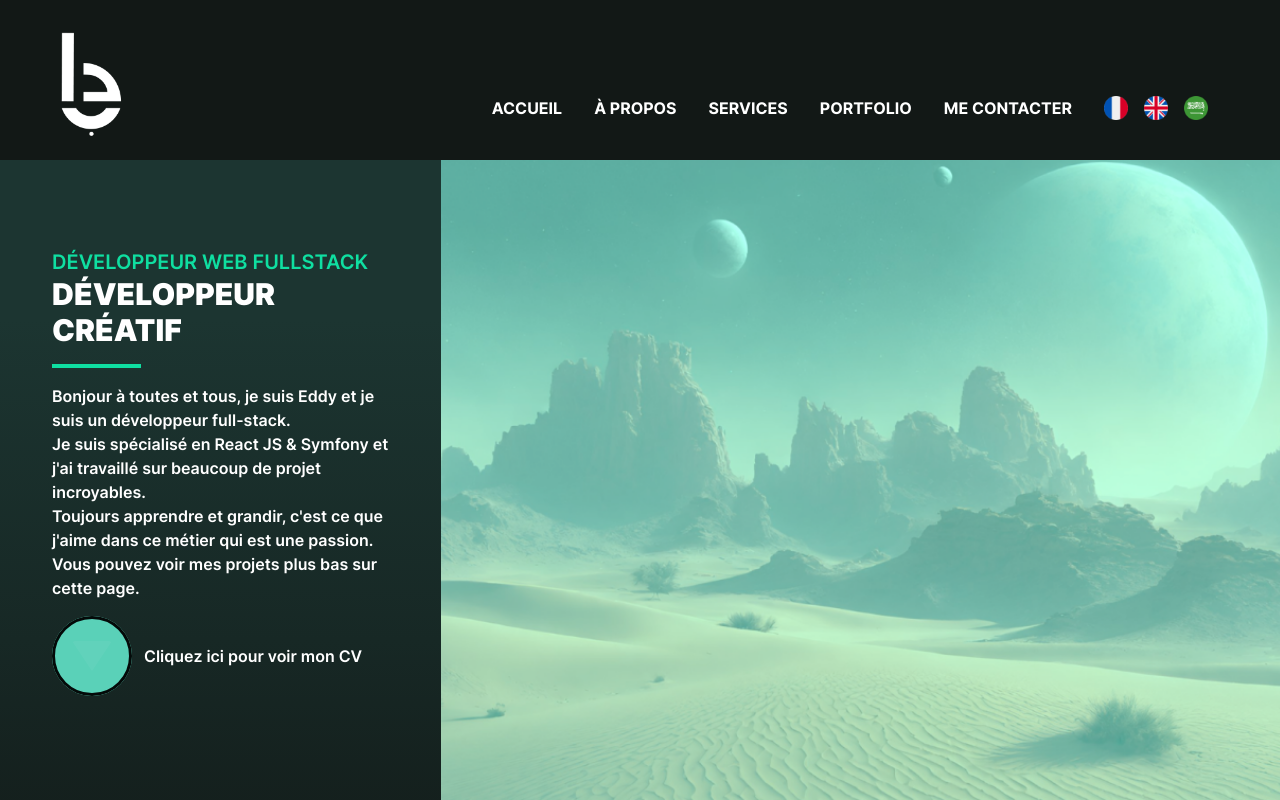
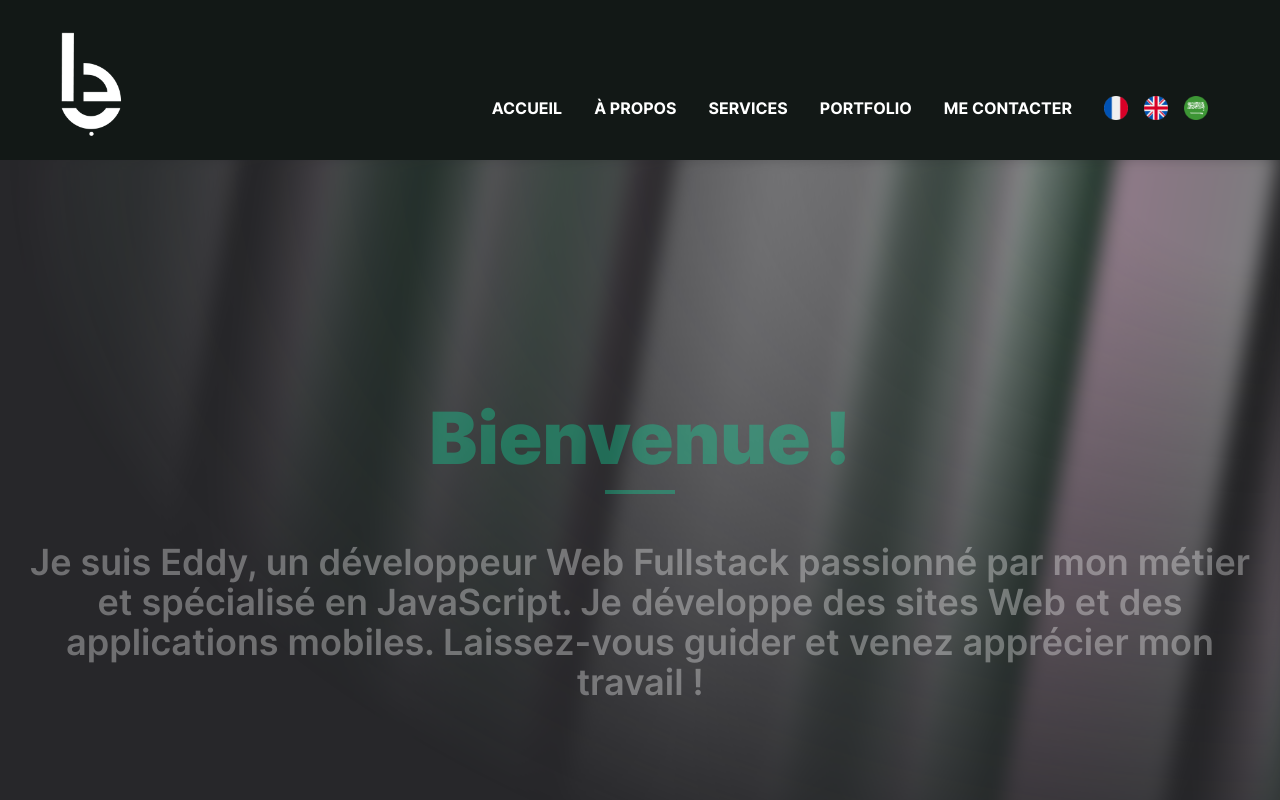
Before and after one commit to EddyBough/portfolioproject, a React (Vite) app: page / in a window 1280 px wide. Shown: the top 800 px of the page. Built offline with nearby package versions, Linux system fonts and the light colour scheme.

Commit message:
component AuroraBackgroundDemo designed and integrated in Presentation component

```diff
--- /dev/null
+++ b/src/assets/styles/aurorabackgrounddemo.scss
@@ -0,0 +1,8 @@
+.aurora-presentation {
+  h1 {
+    font-family: "black";
+  }
+  p {
+    font-family: "semibold";
+  }
+}
--- a/src/assets/styles/main.scss
+++ b/src/assets/styles/main.scss
@@ -2,15 +2,9 @@
 @tailwind components;
 @tailwind utilities;
 
-
 @font-face {
   font-family: "inter-bold";
   src: url(/font/Inter-Bold.ttf);
-}
-
-@font-face {
-  font-family: "semi-bold";
-  src: url(/font/Inter-SemiBold.ttf);
 }
 
 @font-face {
@@ -23,17 +17,17 @@
   src: url(/font/Inter-SemiBold.ttf);
 }
 
-
 * {
   padding: 0%;
   margin: 0%;
 }
 
 @import url("navmenu.scss");
-  @import url("presentation.scss");
+
 @import url("skills.scss");
 @import url("services.scss");
 @import url("about.scss");
 @import url("creation.scss");
 @import url("contact.scss");
 @import url("footer.scss");
+@import url("aurorabackgrounddemo.scss");
--- a/src/assets/styles/presentation.scss
+++ /dev/null
@@ -1,62 +0,0 @@
-.presentation{
-background: rgba(18,24,22,1);
-background: linear-gradient(90deg,rgba(18,24,22,1) 0%, rgba(23,40,37,1) 40%, rgba(28,53,49,1) 80%);
-background: -webkit-linear-gradient(90deg,rgba(18,24,22,1) 0%, rgba(23,40,37,1) 40%, rgba(28,53,49,1) 80%);
-background: -moz-linear-gradient(90deg,rgba(18,24,22,1) 0%, rgba(23,40,37,1) 40%, rgba(28,53,49,1) 80%);
-
-
-.custom-hr{
-    border-color: #0fdfa1;
-}
-h2{
-    color: #0fdfa1;
-    font-family: "semi-bold";
-}
-h3{
-    font-family: "black";
-}
-p{
-    font-family: "semibold";
-}
-.custom-button{
-  background-color:#5BD1B9;
-}
-
-.micro {
-  position: relative;
-  overflow: hidden;
-}
-
-
-
-.micro:before,
-.micro:after {
-  position: absolute;
-  content: "";
-  top: 0;
-  right: 0;
-  bottom: 0;
-  left: 0;
-  border: solid 3px;
-  background-color: #5BD1B9;
-  border-radius: 100%;
-  z-index: 1;
-}
-
-.micro:before {
-  animation: ripple 2s linear infinite;
-}
-
-.micro:after {
-  animation: ripple 2s  linear infinite;
-}
-
-@keyframes ripple {
-  to {
-    transform: scale(1);
-    opacity: 0;
-  }
-}
-
-
-}
--- /dev/null
+++ b/src/components/AuroraBackgroundDemo.jsx
@@ -0,0 +1,34 @@
+"use client";
+import { motion } from "framer-motion";
+import React from "react";
+import { AuroraBackground } from "../components/aurora-background";
+import { FormattedMessage } from "react-intl";
+
+export function AuroraBackgroundDemo() {
+  return (
+    <AuroraBackground className="aurora-presentation">
+      <motion.div
+        initial={{ opacity: 0.0, y: 40 }}
+        whileInView={{ opacity: 1, y: 0 }}
+        transition={{
+          delay: 0.3,
+          duration: 0.8,
+          ease: "easeInOut",
+        }}
+        className="relative flex flex-col gap-4 items-center justify-center px-4"
+      >
+        <div className="text-3xl md:text-7xl font-bold text-[#0fdfa15b] text-outline-black text-center">
+          <h1>
+            <FormattedMessage id="welcome" />
+          </h1>
+          <hr className="custom-hr border-[#0fdfa15b] border-t-2 border-b-2 text-center md:w-1/6 w-1/3 my-4 mx-auto" />
+        </div>
+        <div className="text-center font-light text-[#ffffff56] items-center text-base md:text-4xl py-4">
+          <p>
+            <FormattedMessage id="descriptionOne" />
+          </p>
+        </div>
+      </motion.div>
+    </AuroraBackground>
+  );
+}
--- a/src/components/Presentation.jsx
+++ b/src/components/Presentation.jsx
@@ -1,43 +1,10 @@
-import { FormattedMessage } from 'react-intl';
+import { FormattedMessage } from "react-intl";
+import { AuroraBackgroundDemo } from "./AuroraBackgroundDemo";
 
 const Presentation = () => {
   return (
-    <div id="presentationSection" className="presentation flex flex-col md:flex-row">
-      {/* Div de gauche */}
-      <div className="  p-8 md:w-1/2 md:h-auto">
-        <div className="text-center md:text-left md:ml-5 md:mt-14">
-          <h2 className="md:text-xl font-bold"><FormattedMessage id="creativeDeveloperFullstack" /></h2>
-          <h3 className="text-2xl text-white md:text-3xl font-extrabold">
-            <FormattedMessage id="creativeDeveloper" />
-          </h3>
-          <hr className="custom-hr border-t-2 border-b-2 text-center md:w-1/4 w-1/3 my-4 mx-auto md:mx-0" />
-          <div className="mb-4 text-white text-s md:h-auto">
-          <p><FormattedMessage id="introPart1" /></p>
-          <p><FormattedMessage id="introPart2" /></p>
-          <p><FormattedMessage id="introPart3" /></p>
-          <p><FormattedMessage id="introPart4" /></p>
-          </div>
-          <div className="flex justify-center md:justify-start">
-          <a href="/img/CV.pdf" target="_blank" rel="noopener noreferrer">
-            <div className="w-20 h-20 relative">
-  <div className="custom-button absolute w-full h-full rounded-full micro"></div>
-  <div className="absolute top-1/2 left-1/2 transform -translate-x-1/2 -translate-y-1/2">
-    <div className="w-0 h-0 border-l-[20px] border-l-transparent border-t-[30px] border-t-white-500 border-r-[20px] border-r-transparent rounded"></div>
-  </div>
-</div></a>
-<p className="text-white m-3 mt-7"><FormattedMessage id="clickHereToSeeCV"/></p>
-          </div>
-        </div>
-      </div>
-
-      {/* Div de droite */}
-      <div className="w-full md:w-full">
-        <img
-          className="h-60 w-full md:w-full object-cover md:h-screen"
-          src="/img/image11.png"
-          alt="Image"
-        />
-      </div>
+    <div id="presentationSection">
+      <AuroraBackgroundDemo />
     </div>
   );
 };
--- /dev/null
+++ b/src/components/aurora-background.tsx
@@ -0,0 +1,53 @@
+"use client";
+import { cn } from "../../utils/cn";
+import React, { ReactNode } from "react";
+
+interface AuroraBackgroundProps extends React.HTMLProps<HTMLDivElement> {
+  children: ReactNode;
+  showRadialGradient?: boolean;
+}
+
+export const AuroraBackground = ({
+  className,
+  children,
+  showRadialGradient = true,
+  ...props
+}: AuroraBackgroundProps) => {
+  return (
+    <main className="aurora-effect">
+      <div
+        className={cn(
+          "relative flex flex-col h-[100vh] items-center justify-center bg-zinc-800 dark:bg-zinc-600 text-slate-950 transition-bg",
+          className
+        )}
+        {...props}
+      >
+        <div className="absolute inset-0 overflow-hidden">
+          <div
+            className={cn(
+              `
+            [--white-gradient:repeating-linear-gradient(100deg,var(--black)_0%,var(--white)_7%,var(--transparent)_10%,var(--transparent)_12%,var(--white)_16%)]
+            [--dark-gradient:repeating-linear-gradient(100deg,var(--black)_0%,var(--black)_7%,var(--transparent)_10%,var(--transparent)_12%,var(--black)_16%)]
+            [--aurora:repeating-linear-gradient(100deg,var(--green-950)_10%,var(--green-950)_15%,var(--green-900)_20%,var(--green-950)_25%,var(--green-900)_30%)]
+            [background-image:var(--white-gradient),var(--aurora)]
+            dark:[background-image:var(--dark-gradient),var(--aurora)]
+            [background-size:300%,_200%]
+            [background-position:50%_50%,50%_50%]
+            filter blur-[10px] invert dark:invert-0
+            after:content-[""] after:absolute after:inset-0 after:[background-image:var(--white-gradient),var(--aurora)]
+            after:dark:[background-image:var(--dark-gradient),var(--aurora)]
+            after:[background-size:200%,_100%]
+            after:animate-aurora after:[background-attachment:fixed] after:mix-blend-difference
+            pointer-events-none
+            absolute -inset-[10px] opacity-50 will-change-transform`,
+
+              showRadialGradient &&
+                `[mask-image:radial-gradient(ellipse_at_100%_0%,black_10%,var(--transparent)_70%)]`
+            )}
+          ></div>
+        </div>
+        {children}
+      </div>
+    </main>
+  );
+};
--- a/tailwind.config.js
+++ b/tailwind.config.js
@@ -1,14 +1,21 @@
-// Utilise la syntaxe ESM avec import et export
-import withMT from "@material-tailwind/react/utils/withMT";
+const {
+  default: flattenColorPalette,
+} = require("tailwindcss/lib/util/flattenColorPalette");
 
-export default withMT({
-  content: ["./index.html", "./src/**/*.{vue,js,ts,jsx,tsx}"],
+module.exports = {
+  content: ["./src/**/*.{ts,tsx,jsx,js}"],
+  darkMode: "class",
   theme: {
     extend: {
       animation: {
+        aurora: "aurora 60s linear infinite",
         "meteor-effect": "meteor 5s linear infinite",
       },
       keyframes: {
+        aurora: {
+          from: { backgroundPosition: "50% 50%, 50% 50%" },
+          to: { backgroundPosition: "350% 50%, 350% 50%" },
+        },
         meteor: {
           "0%": { transform: "rotate(215deg) translateX(0)", opacity: "1" },
           "70%": { opacity: "1" },
@@ -20,5 +27,17 @@ export default withMT({
       },
     },
   },
-  plugins: [],
-});
+  plugins: [addVariablesForColors],
+};
+
+function addVariablesForColors({ addBase, theme }) {
+  let allColors = flattenColorPalette(theme("colors"));
+  let newVars = Object.fromEntries(
+    Object.entries(allColors).map(([key, val]) => [`--${key}`, val])
+  );
+
+  addBase({
+    ".aurora-effect": newVars,
+    ".meteor-effect": newVars,
+  });
+}
--- a/translations/ar.json
+++ b/translations/ar.json
@@ -1,11 +1,6 @@
 {
-    "creativeDeveloperFullstack": "مطور ويب كامل المكدس",
-    "creativeDeveloper": "أنا مطور إبداعي",
-    "introPart1": "مرحبًا بالجميع، أنا إيدي وأنا مطور ويب كامل المكدس.",
-    "introPart2": ".أنا متخصص في React JS و Symfony وقد عملت على العديد من المشاريع المذهلة",
-    "introPart3": "التعلم المستمر والنمو، هذا ما أحبه في هذا العمل الذي هو شغفي",
-    "introPart4": "يمكنكم مشاهدة بعض من أعمالي أدناه",
-    "clickHereToSeeCV": "اضغط هنا لمشاهدة سيرتي الذاتية",
+  "welcome": "مرحبا!",
+  "descriptionOne": "أنا إيدي، مطور ويب متكامل شغوف بمجالي ومتخصص في جافا سكريبت. أقوم بتطوير مواقع الويب وتطبيقات الهاتف المحمول. دعني أوجهك واستمتع بعملي!",
   "home": "الصفحة الرئيسية",
   "aboutMe": "عني",
   "services": "الخدمات",
@@ -45,5 +40,5 @@
   "yourMessage": "رسالتك",
   "submit": "تقديم",
   "allRightsReserved": "© 2024 إدي بوغانمي. كل الحقوق محفوظة.",
-    "freedrivingsoon":"Vite JS & Symfony (قريباً)"
+  "freedrivingsoon": "Vite JS & Symfony (قريباً)"
 }
--- a/translations/en.json
+++ b/translations/en.json
@@ -1,11 +1,6 @@
 {
-  "creativeDeveloperFullstack": "FULLSTACK WEB DEVELOPER",
-  "creativeDeveloper": "CREATIVE DEVELOPER",
-  "introPart1": "Hello everyone, I'm Eddy and I'm a full-stack developer.",
-  "introPart2": "I specialize in React JS & Symfony and have worked on many incredible projects.",
-  "introPart3": "Always learning and growing, that's what I love about this profession which is a passion.",
-  "introPart4": "You can see my projects below on this page.",
-  "clickHereToSeeCV": "Click here to view my CV",
+  "welcome": "Welcome",
+  "descriptionOne": "I am Eddy, a passionate Fullstack Web Developer, specialized in JavaScript. I develop websites and mobile applications. Let me guide you and enjoy my work!",
   "home": "HOME",
   "aboutMe": "ABOUT ME",
   "services": "SERVICES",
--- a/translations/fr.json
+++ b/translations/fr.json
@@ -1,11 +1,6 @@
 {
-    "creativeDeveloperFullstack": "DÉVELOPPEUR WEB FULLSTACK",
-    "creativeDeveloper": "DÉVELOPPEUR CRÉATIF",
-    "introPart1": "Bonjour à toutes et tous, je suis Eddy et je suis un développeur full-stack." ,
-    "introPart2": "Je suis spécialisé en React JS & Symfony et j'ai travaillé sur beaucoup de projet incroyables.",
-    "introPart3": "Toujours apprendre et grandir, c'est ce que j'aime dans ce métier qui est une passion. ",
-    "introPart4": "Vous pouvez voir mes projets plus bas sur cette page.",
-    "clickHereToSeeCV": "Cliquez ici pour voir mon CV",
+  "welcome": "Bienvenue !",
+  "descriptionOne": "Je suis Eddy, un développeur Web Fullstack passionné par mon métier et spécialisé en JavaScript. Je développe des sites Web et des applications mobiles. Laissez-vous guider et venez apprécier mon travail !",
   "home": "ACCUEIL",
   "aboutMe": "À PROPOS",
   "services": "SERVICES",
```
Also changed, not shown: package.json (+4 -3 lines), 1 other file (tests, documents, lock files or other folders). Lines whose indentation alone changed are shown as unchanged.
